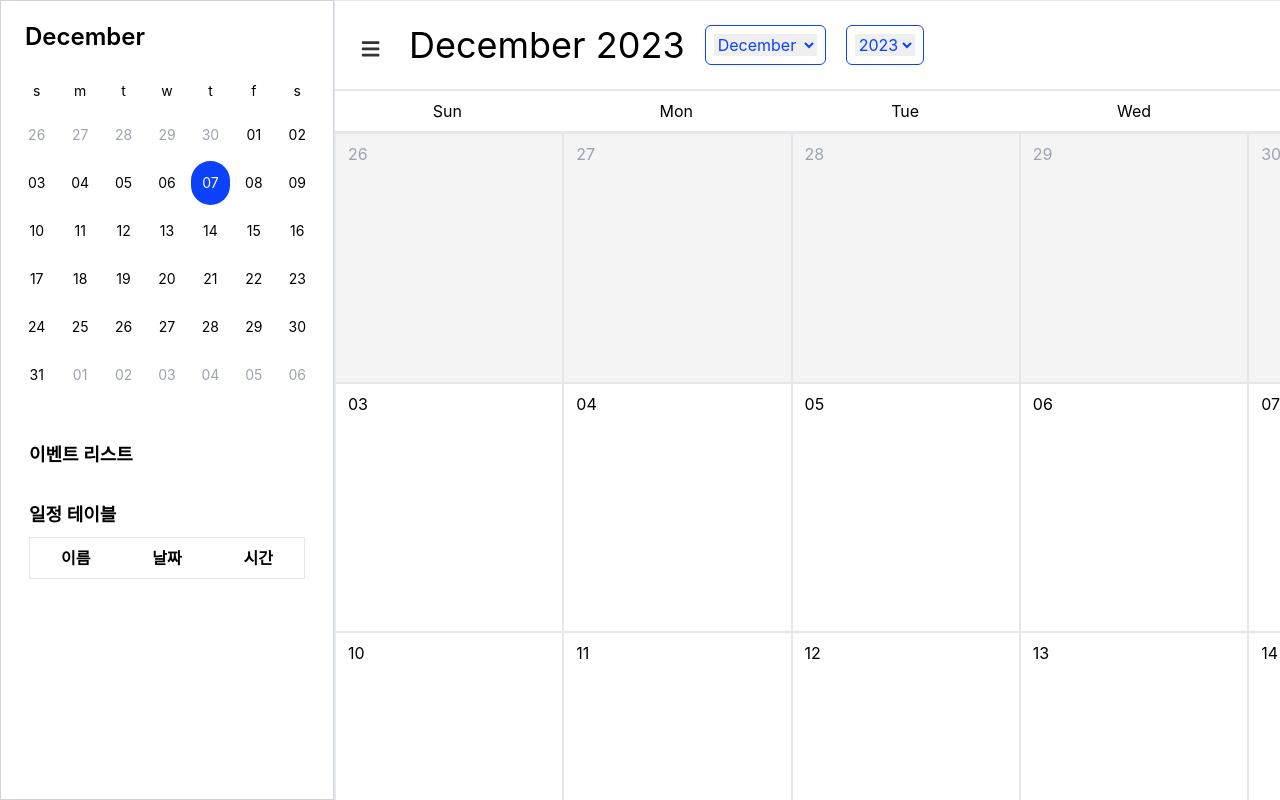
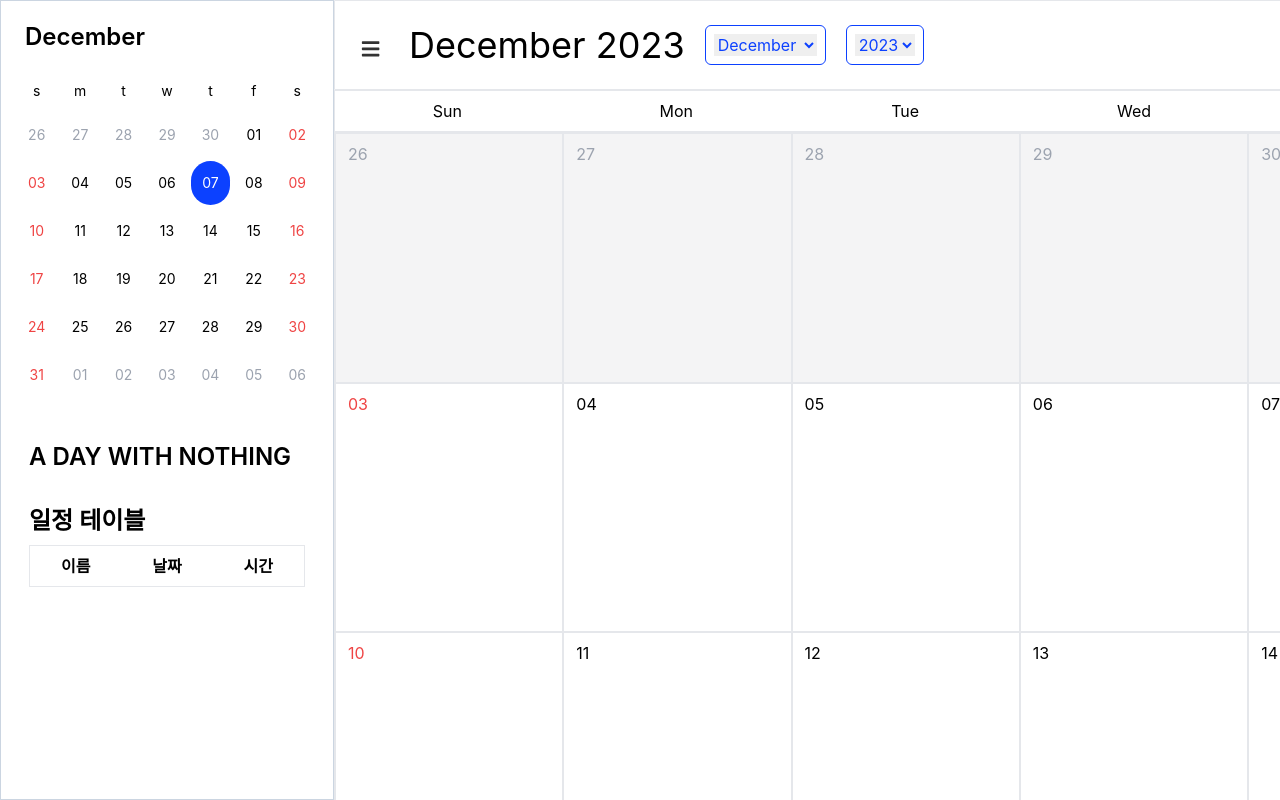
Before and after one commit to lindychi/frontend-bootcamp, a React (Create React App) app: page / in a window 1280 px wide. Shown: the top 800 px of the page. Built offline with nearby package versions, Linux system fonts and the light colour scheme.

Commit message:
refat: 이벤트 리스트를 TODAY EVENT 수정

```diff
--- a/src/App.tsx
+++ b/src/App.tsx
@@ -64,6 +64,9 @@ function App() {
     ) {
       return "bg-primary rounded-full text-white";
     }
+    if (date.getDay() === 6 || date.getDay() === 0) {
+      return "text-red-500";
+    }
     return "";
   };
 
@@ -98,6 +101,9 @@ function App() {
   const getSecondDateClass = (date: Date): string => {
     if (date.getMonth() + 1 !== selectedMonth) {
       return "text-gray-400 bg-zinc-100";
+    }
+    if (date.getDay() === 6 || date.getDay() === 0) {
+      return "text-red-500";
     }
     return "";
   };
--- a/src/components/CalendarSection.tsx
+++ b/src/components/CalendarSection.tsx
@@ -14,6 +14,12 @@ const CalendarSection: React.FC<CalendarSectionProps> = ({
   getDateClass,
   events,
 }) => {
+  const today = new Date();
+  const todayString = `${today.getFullYear()}-${
+    today.getMonth() + 1
+  }-${today.getDate()}`;
+
+  const todayEvents = events.filter((event) => event.date === todayString);
   return (
     <div className="w-[340px] h-screen border border-slate-300 p-4">
       <div className="text-2xl font-semibold mb-4 px-2 py-1">
@@ -34,9 +40,20 @@ const CalendarSection: React.FC<CalendarSectionProps> = ({
           </div>
         ))}
       </div>
-      <div className="p-3 ">
+      <div className="p-3">
         <div className="mt-8">
-          <h3 className="text-lg font-semibold mb-2">이벤트 리스트</h3>
+          <h3 className="text-2xl font-semibold mb-2">
+            {todayEvents.length > 0 ? "TODAY EVENT" : "A DAY WITH NOTHING"}
+          </h3>
+          {todayEvents.length > 0 ? (
+            <ul className="list-disc pl-5">
+              {todayEvents.map((event, index) => (
+                <li key={index} className="mb-1">
+                  {event.name} - {event.date} - {event.time}
+                </li>
+              ))}
+            </ul>
+          ) : (
             <ul className="list-disc pl-5">
               {events.map((event, index) => (
                 <li key={index} className="mb-1">
@@ -44,9 +61,10 @@ const CalendarSection: React.FC<CalendarSectionProps> = ({
                 </li>
               ))}
             </ul>
+          )}
         </div>
         <div className="mt-8">
-          <h3 className="text-lg font-semibold mb-2">일정 테이블</h3>
+          <h3 className="text-2xl font-semibold mb-2">일정 테이블</h3>
           <table className="w-full border-collapse border">
             <thead>
               <tr className="border-b">
```
Lines whose indentation alone changed are shown as unchanged.
